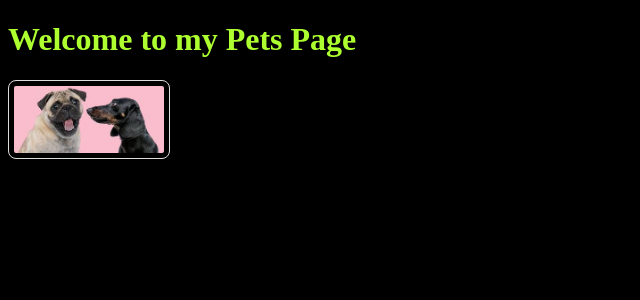
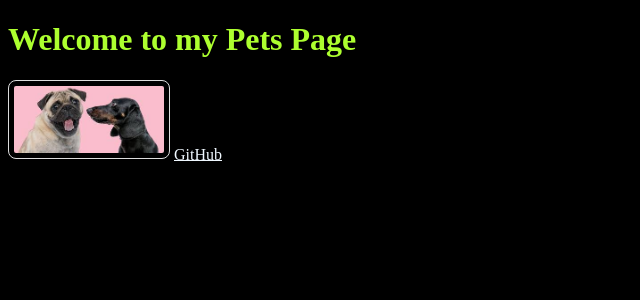
Before and after one commit to Gene7Him/pets, a PHP site: template views/home.html in a window 1280 px wide. Shown: the top 300 px of the page, without its empty margins (0-640 px from the left). Run offline with PHP 8.4, Linux system fonts and the light colour scheme; the template is opened without the code that fills it, so the values that code supplies are empty.

Commit message:
added github link

```diff
--- a/styles.css
+++ b/styles.css
@@ -13,3 +13,7 @@ img{
     padding: 5px;
     width: 150px;
 }
+
+a{
+    color: aliceblue;
+}
--- a/views/home.html
+++ b/views/home.html
@@ -9,5 +9,8 @@
 <body>
     <h1>Welcome to my Pets Page</h1>
     <img src="images/pets.jpeg" alt="Picture of Dog">
+
+
+    <a href="https://github.com/Gene7Him/pets">GitHub</a>
 </body>
 </html>
```
